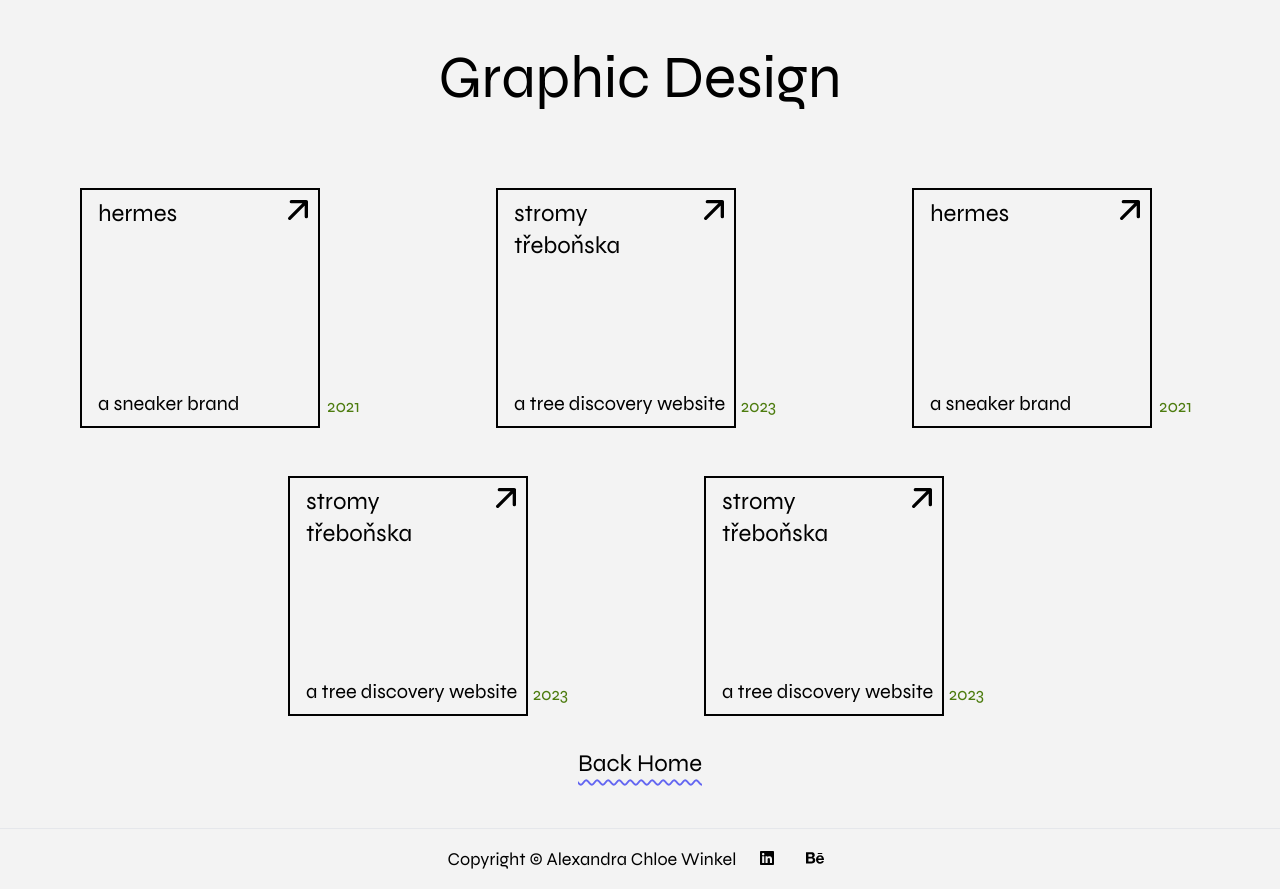
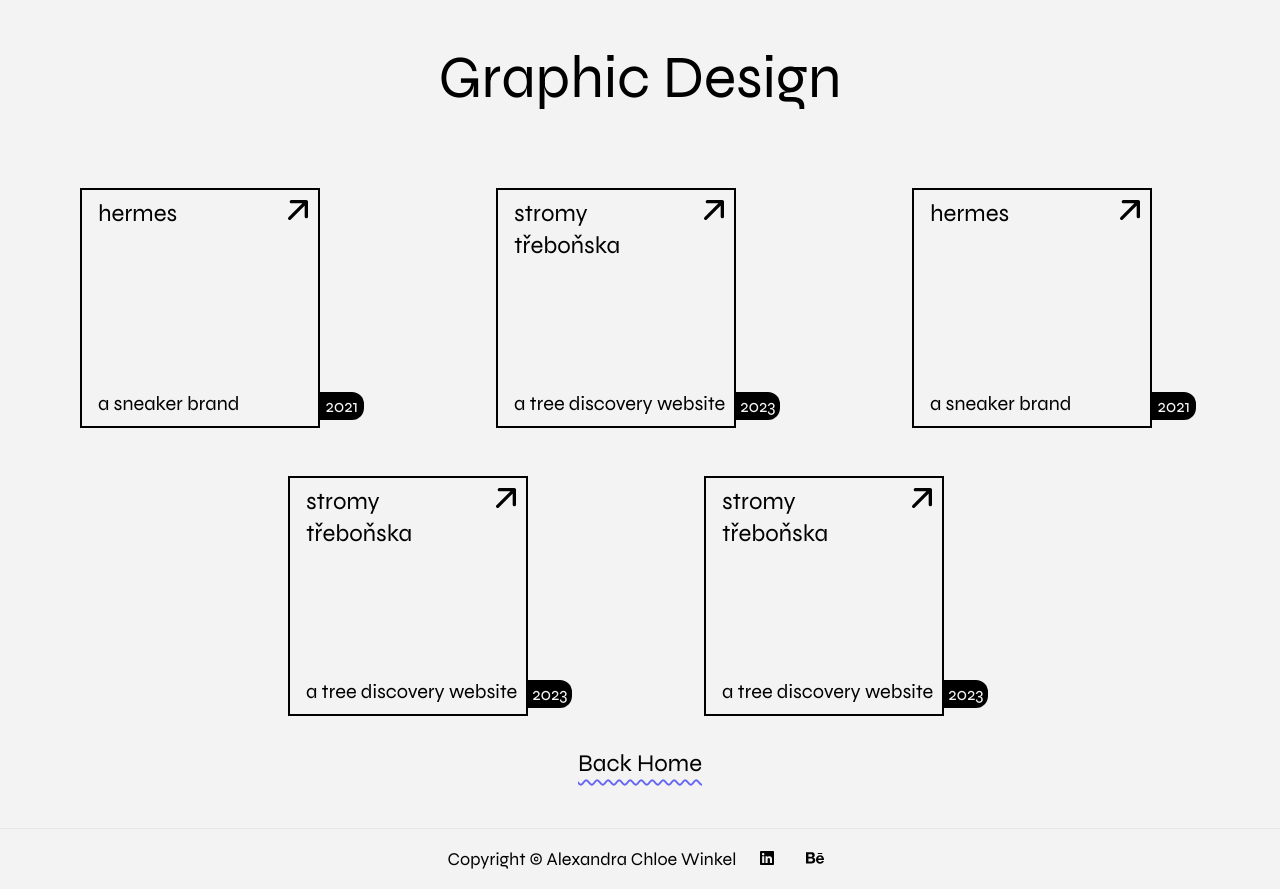
Before and after one commit to fourstepper/chloewinkel.com-nextjs, a Next.js app: page /graphic-design in a window 1280 px wide. Built offline with nearby package versions, Linux system fonts and the light colour scheme.

Commit message:
feat(GraphicDesignLinkBox): style year

```diff
--- a/src/components/GraphicDesignLinkBox.tsx
+++ b/src/components/GraphicDesignLinkBox.tsx
@@ -28,9 +28,9 @@
             />
           </div>
         </div>
-        <p className="absolute bottom-2 right-2 text-center text-lg text-lime-700">
+        <div className="absolute bottom-2 right-1 w-11 rounded-r-xl bg-black text-center text-lg text-[#f3f3f3]">
           {year}
-        </p>
+        </div>
       </div>
     </Link>
   );
```
